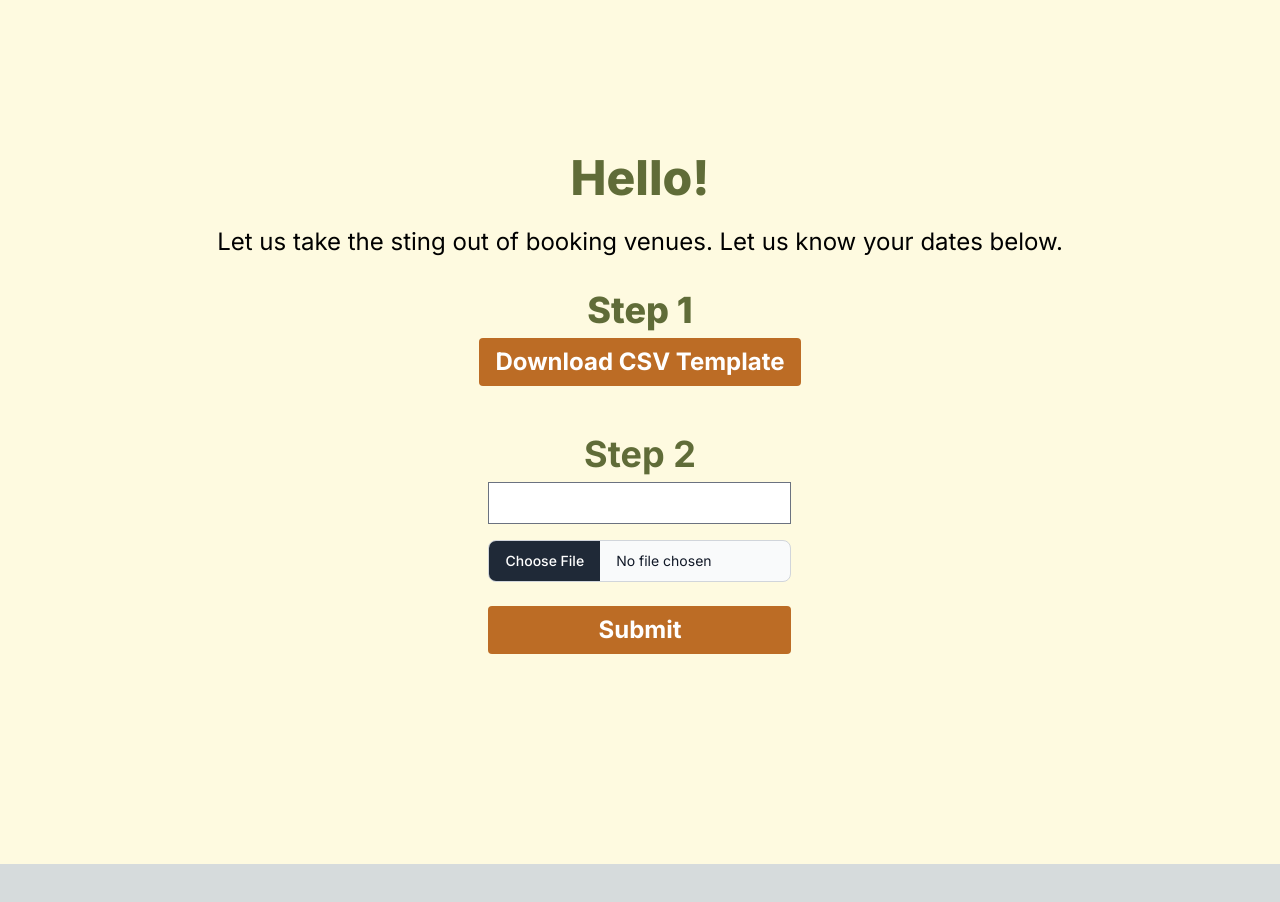
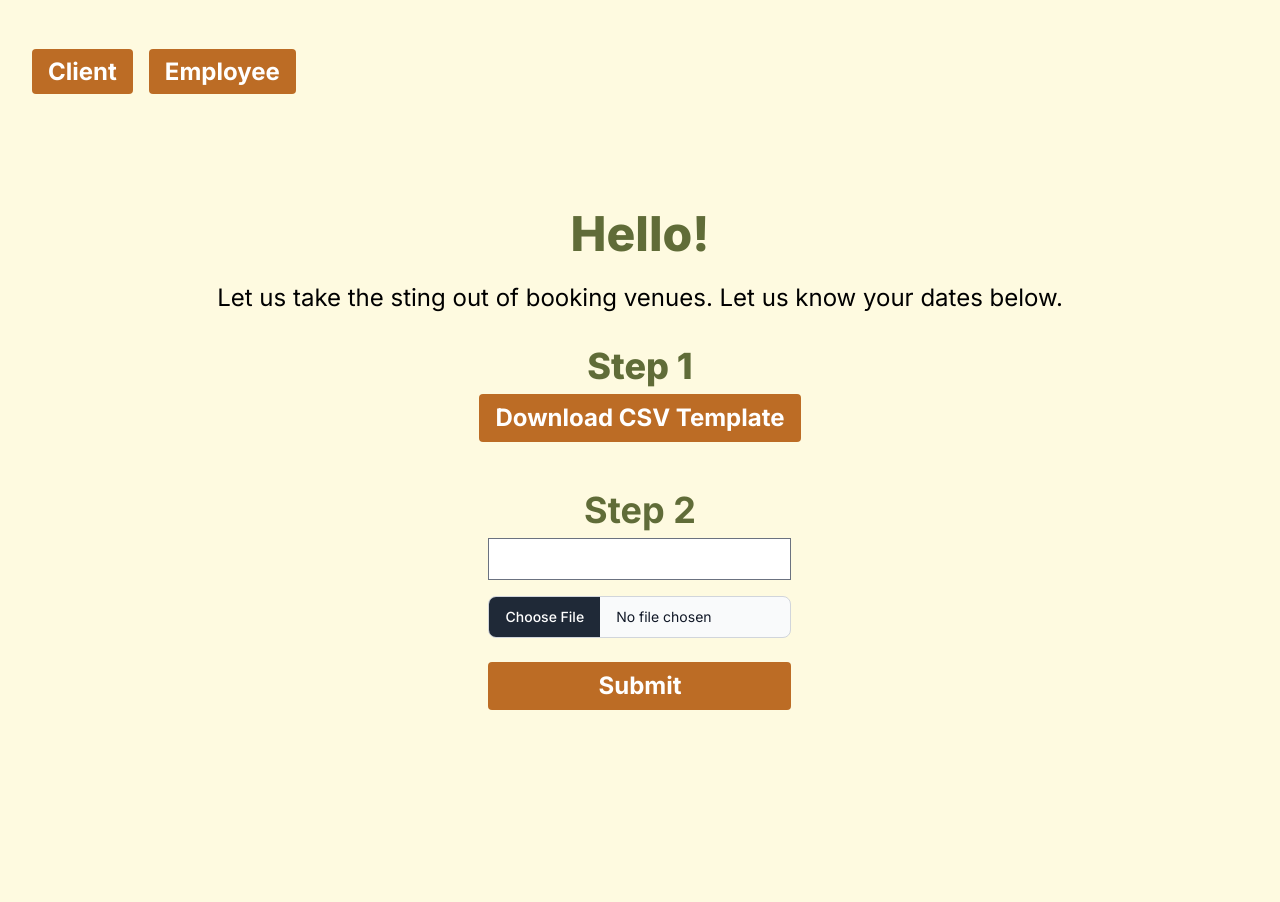
Before and after one commit to HotHack-2024-Team-5/client, a Next.js app: page / in a window 1280 px wide. Shown: the top 902 px of the page. Before the commit the page ends 864 px from the top, so only its background shows below. Built offline with nearby package versions, Linux system fonts and the light colour scheme.

Commit message:
Add navigation bar.

```diff
--- /dev/null
+++ b/components/navbar.tsx
@@ -0,0 +1,10 @@
+import Link from 'next/link';
+const Navigation = () => {
+  return (
+    <nav className="mt-6">
+      <Link href="/" className="bg-[#BC6C25] text-white font-bold py-2 px-4 rounded mb-12 mr-4 text-2xl">Client</Link>
+      <Link href="/dashboard" className="bg-[#BC6C25] text-white font-bold py-2 px-4 rounded mb-12 text-2xl">Employee</Link>
+    </nav>
+  );
+};
+export default Navigation;
--- a/components/pageLayout.tsx
+++ b/components/pageLayout.tsx
@@ -1,5 +1,6 @@
 import Script from "next/script";
 import React from "react";
+import Navigation from "./navbar";
 
 interface PageLayoutProps {
   children: React.ReactNode;
@@ -8,6 +9,7 @@ interface PageLayoutProps {
 const PageLayout: React.FC<PageLayoutProps> = ({ children }) => {
   return (
     <div className="min-h-screen min-w-screen bg-[#FEFAE0] flex flex-col items-left p-8">
+      <Navigation />
       {children}
       <Script src="https://cdnjs.cloudflare.com/ajax/libs/flowbite/2.2.1/flowbite.js" />
     </div>
```
